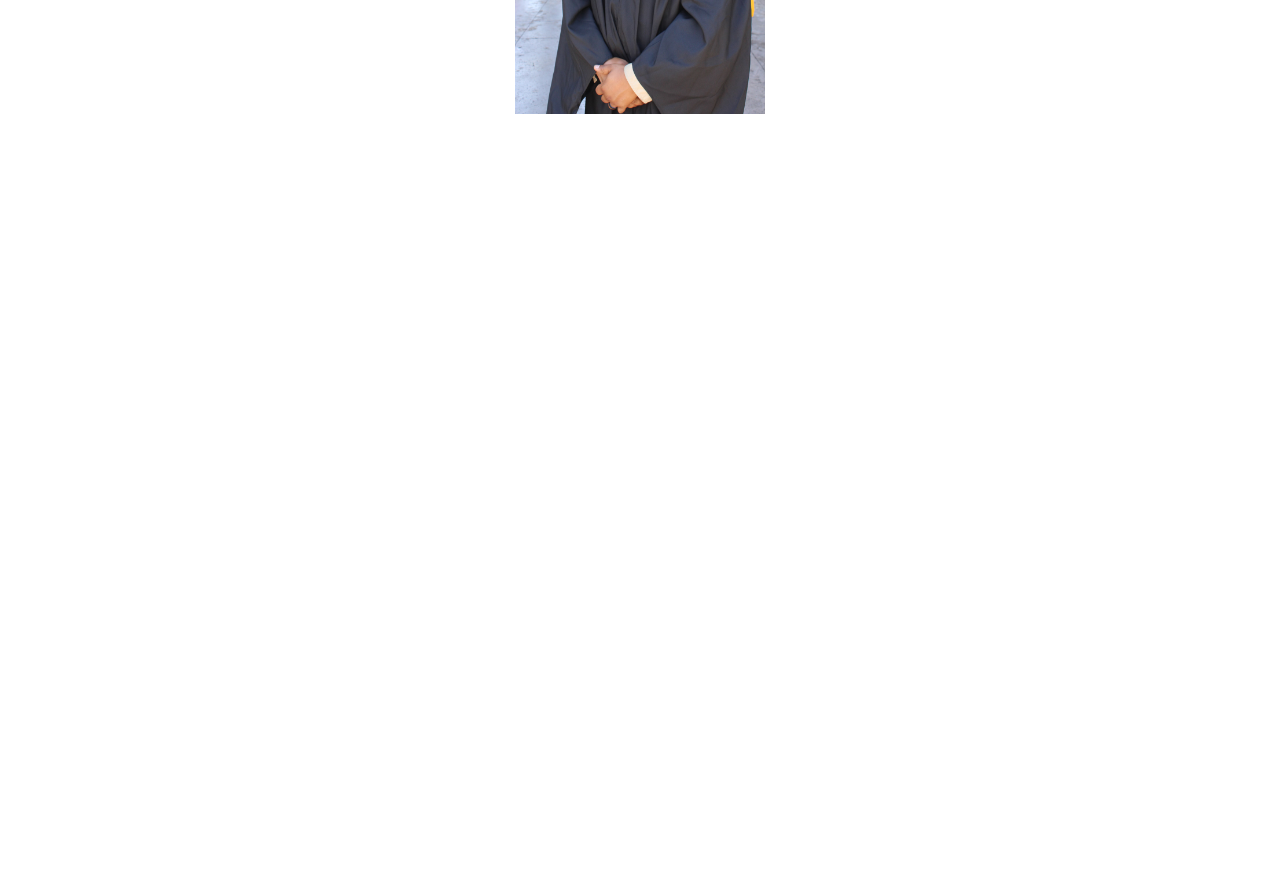
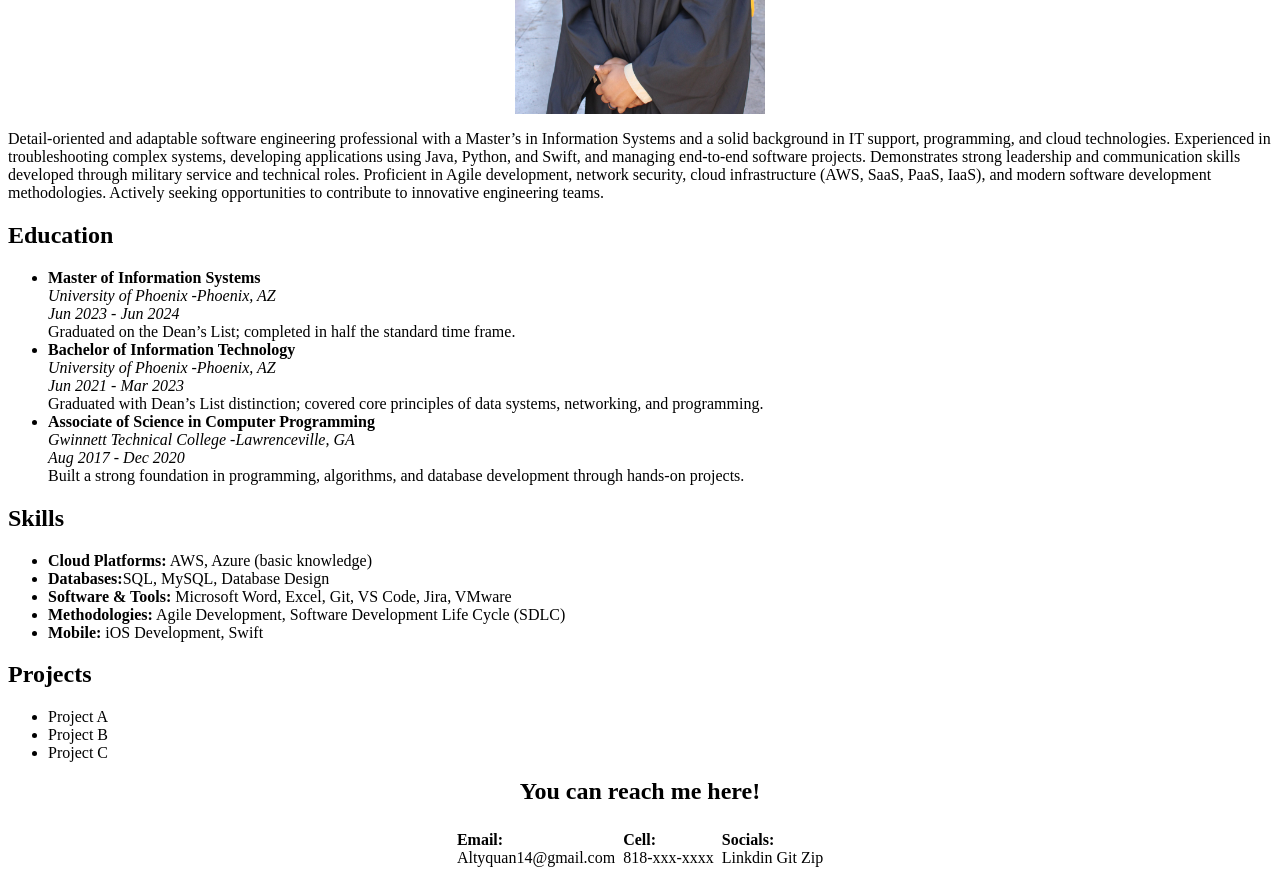
Before and after one commit to Altyquan/Altyquan.github.io, a plain HTML site: page index.html in a window 1280 px wide. Shown: the part 420-1313 px from the top of the page. Before the commit the page ends 800 px from the top, so only its background shows below. Drawn offline with Linux system fonts and the light colour scheme; files whose address does not match are found by name.

Commit message:
HTMl Organization/ Content
reorganized html and add content to page

```diff
--- a/Resources/CSS/layout.css
+++ b/Resources/CSS/layout.css
@@ -29,3 +29,30 @@ h1 {
 .nav-menu a:hover {
   background-color: #555;
 }
+.intro{
+  text-align: center;
+  justify-content: center;
+}
+.contact{
+  list-style: none;
+  margin: 0;
+  padding: 0;
+  display: flex;              /* Makes it horizontal */
+  justify-content: center;
+  align-items: center;
+
+}
+.contact-info{
+  list-style: none;
+  margin: 10px;
+  padding: 10px;
+  display: flex;              /* Makes it horizontal */
+  justify-content: center;
+  align-items: center;
+}
+.content{
+
+}
+.bold{
+  font-weight: bold;
+}
--- a/index.html
+++ b/index.html
@@ -20,19 +20,68 @@
   <!-- Intro/ About me -->
    <h1>Hi! I'm Al-Tyquan</h1>
    <img src="/Users/star/Desktop/Coding_Projects/Projects.Git/Portfolio/Altyquan.github.io/Resources/Images/IMG_3071.jpg" height="400px" width="250" style= "display: block; margin: auto;">
-   <p id="intro"></p>
+   <p id="intro">Detail-oriented and adaptable software engineering professional with a Master’s in Information Systems and a solid background in IT support, programming, and cloud technologies.
+    Experienced in troubleshooting complex systems, developing applications using Java, Python, and Swift, and managing end-to-end software projects. Demonstrates strong leadership and communication
+    skills developed through military service and technical roles. Proficient in Agile development, network security, cloud infrastructure (AWS, SaaS, PaaS, IaaS), and modern software development methodologies.
+    Actively seeking opportunities to contribute to innovative engineering teams.
+   </p>
 
   <!-- Education and Accomplishments -->
-   <p id="education"></p>
+   <h2 id="education">Education</h2>
+    <p>
+    <ul class="content">
+      <li><strong>Master of Information Systems<br></strong><em>University of Phoenix -Phoenix, AZ<br>Jun 2023 - Jun 2024</em><br>
+        Graduated on the Dean’s List; completed in half the standard time frame.
+      </li>
+      <li><strong>Bachelor of Information Technology<br></strong><em>University of Phoenix -Phoenix, AZ<br>Jun 2021 - Mar 2023</em><br>
+      Graduated with Dean’s List distinction; covered core principles of data systems, networking, and programming.
+      </li>
+      <li><strong>Associate of Science in Computer Programming<br></strong><em>Gwinnett Technical College -Lawrenceville, GA<br>Aug 2017 - Dec 2020</em><br>
+      Built a strong foundation in programming, algorithms, and database development through hands-on projects.
+      </li>
+    </ul>
+
+   </p>
 
   <!-- Skills -->
-   <p id="skills"></p>
+   <h2 id="skills">Skills</h2>
+   <p>
+    <ul class="content">
+      <li><strong>Cloud Platforms:</strong> AWS, Azure (basic knowledge)
+      </li>
+      <li><strong>Databases:</strong>SQL, MySQL, Database Design
+      </li>
+      <li><strong>Software & Tools:</strong> Microsoft Word, Excel, Git, VS Code, Jira, VMware
+      </li>
+      <li><strong>Methodologies:</strong> Agile Development, Software Development Life Cycle (SDLC)
+      </li>
+      <li><strong>Mobile:</strong> iOS Development, Swift
+      </li>
+    </ul>
+
+   </p>
 
   <!-- Projects -->
-   <p id="projects"></p>
+   <h2 id="projects">Projects</h2>
+   <p>
+    <ul class="content">
+      <li>Project A</li>
+      <li>Project B</li>
+      <li>Project C</li>
+    </ul>
+
+   </p>
 
   <!-- Resume and Contact Info -->
-   <p id="contact"></p>
+   <h2 id="contact" class="contact">You can reach me here!</h2>
+   <p>
+    <ul class="contact-info">
+      <li><strong>Email:<br></strong>Altyquan14@gmail.com &nbsp;</li>
+      <li><strong>Cell:<br></strong>818-xxx-xxxx &nbsp;</li>
+      <li><strong>Socials:<br></strong>Linkdin  Git  Zip</li>
+    </ul>
+
+   </p>
 
 
 </body>
```
